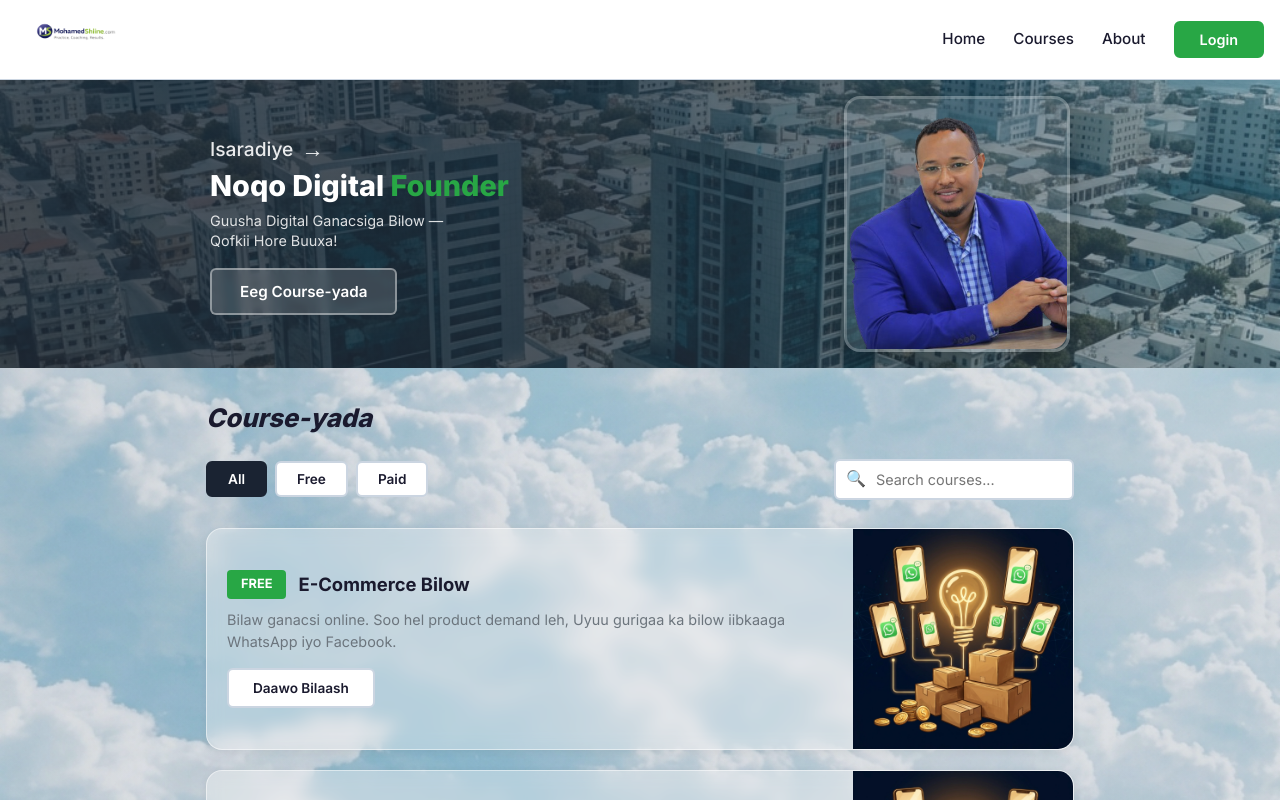
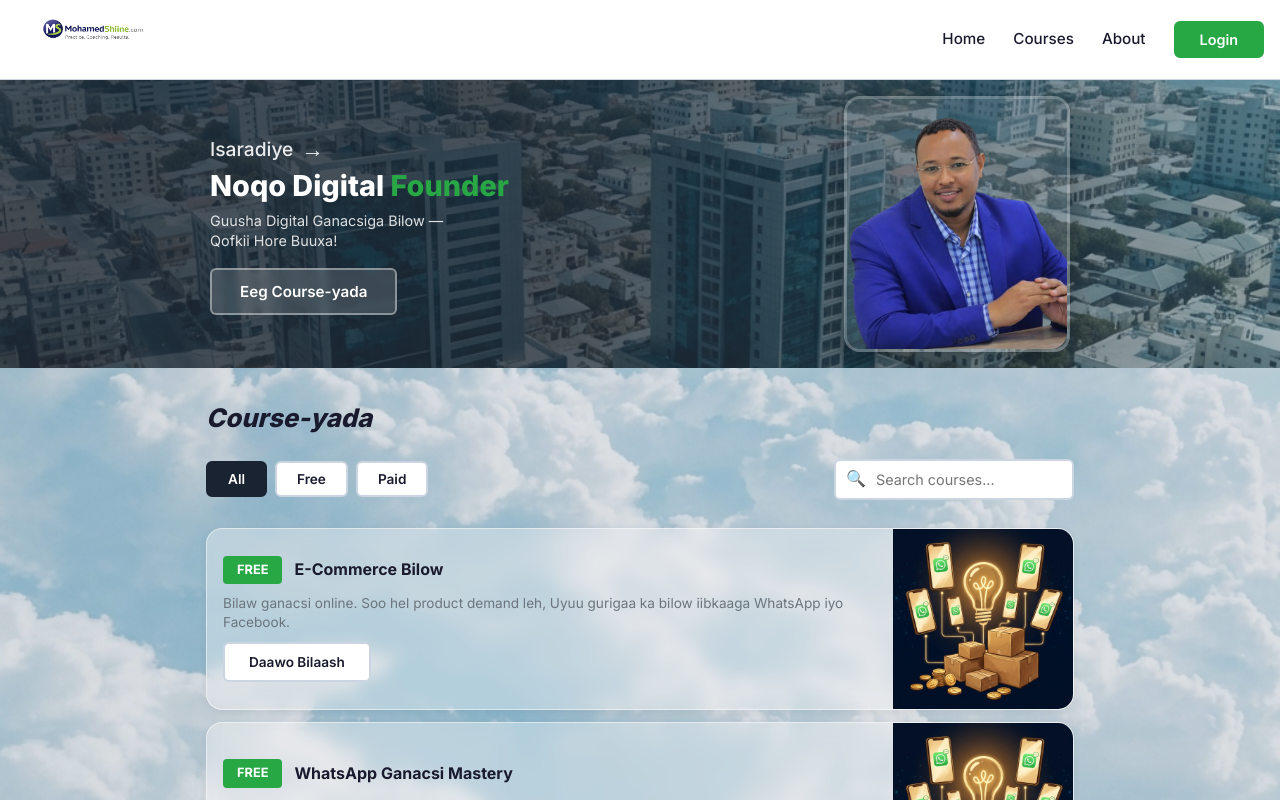
Before and after one commit to soomarcode/mohamedshiine1, a React (Vite) app: page / in a window 1280 px wide. Shown: the top 800 px of the page. Built offline with nearby package versions, Linux system fonts and the light colour scheme.

Commit message:
Increase-logo-compact-courses

```diff
--- a/src/index.css
+++ b/src/index.css
@@ -78,7 +78,7 @@ img {
 }
 
 .header-logo .logo-img {
-  height: 70px;
+  height: 90px;
   width: auto;
   object-fit: contain;
 }
@@ -354,7 +354,7 @@ img {
 .courses-list {
   display: flex;
   flex-direction: column;
-  gap: 20px;
+  gap: 12px;
 }
 
 .course-card {
@@ -377,7 +377,7 @@ img {
 
 .course-card-content {
   flex: 1;
-  padding: 16px 20px;
+  padding: 12px 16px;
   display: flex;
   flex-direction: column;
   justify-content: center;
@@ -410,16 +410,16 @@ img {
 }
 
 .course-card-header h3 {
-  font-size: 1.15rem;
+  font-size: 1rem;
   font-weight: 700;
   color: var(--text-dark);
 }
 
 .course-card-content p {
-  font-size: 0.9rem;
+  font-size: 0.85rem;
   color: var(--text-muted);
-  margin-bottom: 16px;
-  line-height: 1.5;
+  margin-bottom: 10px;
+  line-height: 1.4;
 }
 
 .btn-course {
@@ -456,7 +456,7 @@ img {
 }
 
 .course-card-image {
-  width: 220px;
+  width: 180px;
   flex-shrink: 0;
   display: flex;
   align-items: center;
```
